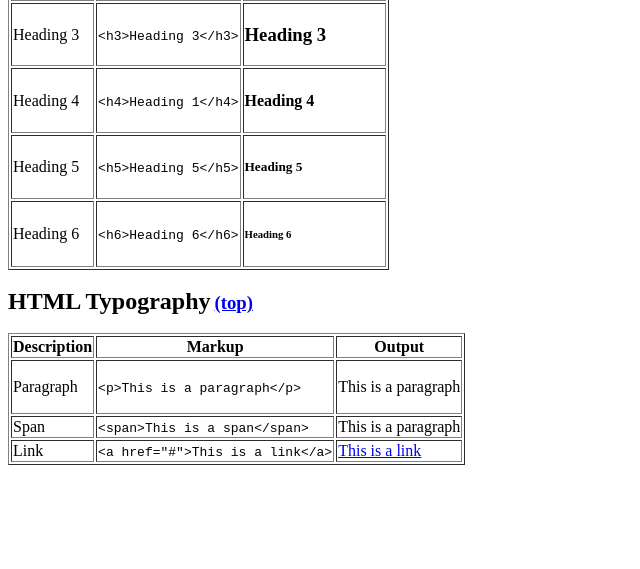
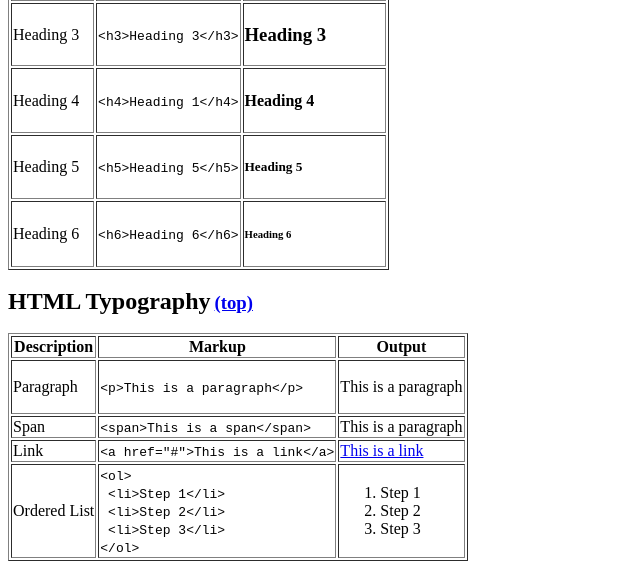
Before and after one commit to akirachaaa/PRIN135-Prelim-Exam, a plain HTML site: page index.html in a window 1280 px wide. Shown: the part 452-1021 px from the top of the page, without its empty margins (0-640 px from the left). Before the commit the page ends 925 px from the top, so only its background shows below. Drawn offline with Linux system fonts and the light colour scheme.

Commit message:
Added Body (ol)

```diff
--- a/index.html
+++ b/index.html
@@ -100,6 +100,19 @@
                             <td><code>&lt;a href="#"&gt;This is a link&lt;/a&gt;</code></td>
                             <td><a href="#">This is a link</a></td>
                         </tr>
+                        <tr>
+                            <td>Ordered List</td>
+                            <td><code>&lt;ol&gt;<br>
+                                &nbsp;&lt;li&gt;Step 1&lt;/li&gt;<br>
+                                &nbsp;&lt;li&gt;Step 2&lt;/li&gt;<br>
+                                &nbsp;&lt;li&gt;Step 3&lt;/li&gt;<br>
+                                &lt;/ol&gt;</code></td>
+                            <td><ol>
+                                <li>Step 1</li>
+                                <li>Step 2</li>
+                                <li>Step 3</li>
+                            </ol></td>
+                        </tr>
                     </tbody>
                 </table>
             </div>
```
